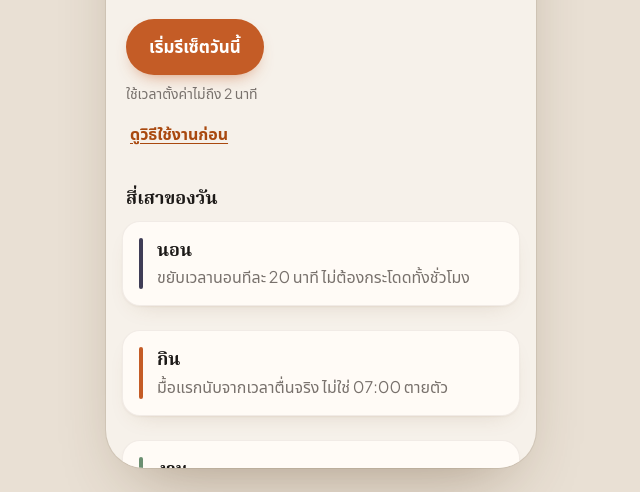
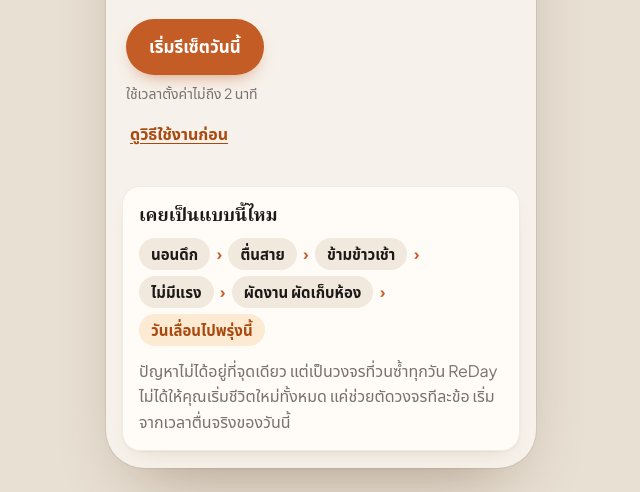
Before and after one commit to paratakorncsc13-a11y/Reday-pj, a website: page index.html in a window 1280 px wide. Shown: the part 308-800 px from the top of the page, without its empty margins (319-959 px from the left). Drawn offline with Linux system fonts and the light colour scheme; a web font is replaced by a local one.

Commit message:
feat: show the pain-point cycle on landing, clearer next-step and plan chips
- Landing: new "เคยเป็นแบบนี้ไหม" card shows the slipping-day cycle the app is built to break
- Today: the next-step card says the suggested time has passed when the app is opened more than 30 minutes late, instead of showing a past time as if it were upcoming
- Plan: unlogged wake/meal chips read "บันทึกเวลาตื่น" / "บันทึกมื้อแรก" so they no longer look like a status ("กินแล้ว")
- Tests for the late next-step card and the landing cycle

Co-Authored-By: Claude Opus 5.5 <noreply@anthropic.com>

```diff
--- a/css/app.css
+++ b/css/app.css
@@ -265,6 +265,14 @@ textarea.input { min-height: 96px; resize: vertical; }
 .pillars { display: grid; gap: 12px; margin-top: 8px; }
 .pillar-card { display: flex; gap: 14px; }
 .pillar-card h3 { font-size: 18px; margin-bottom: 2px; }
+/* วงจรวันเลื่อน (pain point) บน Landing */
+.loop-card { margin-top: 22px; }
+.loop-card .section-title { margin: 0 0 10px; }
+.loop { list-style: none; margin: 0 0 12px; padding: 0; display: flex; flex-wrap: wrap; align-items: center; gap: 6px; }
+.loop li { display: inline-flex; align-items: center; gap: 6px; }
+.loop li span { padding: 4px 12px; border-radius: 999px; background: var(--surface-2); font-size: 15px; font-weight: 600; }
+.loop li:not(:last-child)::after { content: "›"; color: var(--primary); font-weight: 700; }
+.loop li:last-child span { background: #FCEBD2; color: var(--primary-ink); }
 .footer { margin-top: 28px; padding-top: 16px; border-top: 1px solid var(--line-soft); font-size: 14px; color: var(--muted); display: flex; flex-direction: column; gap: 8px; }
 .footer .links { display: flex; flex-wrap: wrap; gap: 4px 16px; }
 .footer a { min-height: 44px; display: inline-flex; align-items: center; }
--- a/js/pages/plan.js
+++ b/js/pages/plan.js
@@ -68,14 +68,14 @@
       const root = h('div', { class: 'stack' });
       const meal = plan.nextMeal;
 
-      // ชิป: ตื่นแล้ว · กินแล้ว · พลังงาน
+      // ชิป: เวลาตื่น · มื้อแรก · พลังงาน (ยังไม่บันทึก = ชวนบันทึก ไม่ใช้คำว่า "แล้ว" ที่อ่านเหมือนสถานะ)
       root.append(
         h(
           'div',
           { class: 'chips', style: { marginTop: '4px' } },
-          h('button', { class: 'chip', type: 'button', onClick: () => A.logWake(plan) }, icon('clock', 16), plan.wake.at ? plan.wake.chipText : 'ตื่นแล้ว'),
+          h('button', { class: 'chip', type: 'button', onClick: () => A.logWake(plan) }, icon('clock', 16), plan.wake.at ? plan.wake.chipText : 'บันทึกเวลาตื่น'),
           plan.trackMeals
-            ? h('button', { class: 'chip', type: 'button', onClick: () => A.logMeal(plan) }, icon('bowl', 16), meal.status === 'logged' ? `กินแล้ว ${T.formatTime(meal.at)}` : meal.status === 'skipped' ? 'ไม่กินมื้อนี้' : 'กินแล้ว')
+            ? h('button', { class: 'chip', type: 'button', onClick: () => A.logMeal(plan) }, icon('bowl', 16), meal.status === 'logged' ? `กินแล้ว ${T.formatTime(meal.at)}` : meal.status === 'skipped' ? 'ไม่กินมื้อนี้' : 'บันทึกมื้อแรก')
             : null,
           h('button', { class: 'chip tint', type: 'button', onClick: () => A.editEnergy(plan) }, icon('feather', 16), plan.copy.energyChip)
         )
--- a/js/pages/public.js
+++ b/js/pages/public.js
@@ -34,6 +34,18 @@
             h('p', { class: 'lead' }, 'ReDay ช่วยล็อกจังหวะนอน กิน งาน และเก็บห้อง ตามพลังงานจริง'),
             // CTA จาก Landing = ผู้ใช้ใหม่ เปิดหน้า สมัคร เสมอ (ไม่ค้างโหมด เข้าสู่ระบบ จากครั้งก่อน)
             h('div', { class: 'cta' }, h('a', { class: 'btn primary big', href: '#/auth', onClick: () => { authState.mode = 'signup'; } }, 'เริ่มรีเซ็ตวันนี้'), h('span', { class: 'muted small' }, 'ใช้เวลาตั้งค่าไม่ถึง 2 นาที'), h('a', { class: 'link-btn', href: '#/guide', style: { alignSelf: 'flex-start', display: 'inline-flex', alignItems: 'center' } }, 'ดูวิธีใช้งานก่อน'))
+          ),
+          // pain point: วันเลื่อนเพราะวงจร ไม่ใช่ปัญหาจุดเดียว แอปตัดวงจรทีละข้อ (ห้ามใช้คำตำหนิ ชุดทดสอบตรวจคำต้องห้าม)
+          h(
+            'section',
+            { class: 'card loop-card', 'aria-label': 'วงจรวันเลื่อน' },
+            h('h2', { class: 'section-title' }, 'เคยเป็นแบบนี้ไหม'),
+            h(
+              'ol',
+              { class: 'loop' },
+              ...['นอนดึก', 'ตื่นสาย', 'ข้ามข้าวเช้า', 'ไม่มีแรง', 'ผัดงาน ผัดเก็บห้อง', 'วันเลื่อนไปพรุ่งนี้'].map((s) => h('li', null, h('span', null, s)))
+            ),
+            h('p', { class: 'muted' }, 'ปัญหาไม่ได้อยู่ที่จุดเดียว แต่เป็นวงจรที่วนซ้ำทุกวัน ReDay ไม่ได้ให้คุณเริ่มชีวิตใหม่ทั้งหมด แค่ช่วยตัดวงจรทีละข้อ เริ่มจากเวลาตื่นจริงของวันนี้')
           ),
           h(
             'section',
--- a/js/pages/today.js
+++ b/js/pages/today.js
@@ -107,13 +107,15 @@
       // ปุ่มหลักปุ่มเดียว
       const nx = plan.next;
       const nextTime = nx.at && nx.kind !== 'wake' ? T.formatTime(nx.at) : null;
+      // เปิดแอปช้ากว่าเวลาที่แนะนำ: บอกว่าเลยมาแล้ว ทำตอนนี้ได้เลย แทนที่จะโชว์เวลาในอดีตเฉย ๆ
+      const nextLate = nextTime && S.now().getTime() - new Date(nx.at).getTime() > RD.config.mealGraceMin * 60000;
       root.append(
         h(
           'section',
           { class: 'card next-card', 'aria-label': 'สิ่งถัดไป' },
           h('div', { class: 'kicker' }, nx.kind === 'done' ? 'วันนี้' : 'ถัดไป'),
           h('div', { class: 'next-title' }, nx.kind === 'wake' ? 'เริ่มจากเวลาตื่นของวันนี้' : nx.kind === 'done' ? 'วันนี้พอแล้ว พักได้เลย' : nx.title),
-          nextTime ? h('div', { class: 'muted' }, `ช่วง ${nextTime}`) : null,
+          nextTime ? h('div', { class: 'muted' }, nextLate ? `เลยช่วง ${nextTime} มาแล้ว ทำตอนนี้ได้เลย` : `ช่วง ${nextTime}`) : null,
           nx.action
             ? h('button', { class: 'btn primary big block', type: 'button', onClick: () => A.run(nx.action, plan, ctx.go) }, nx.label)
             : null,
```
Also changed, not shown: tests/app.tests.js (+9 -1 lines).
